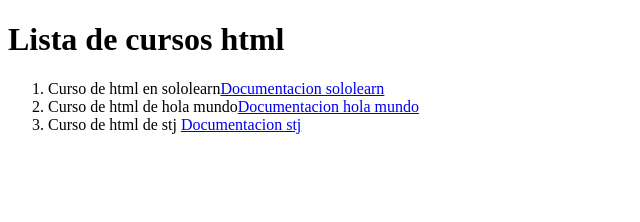
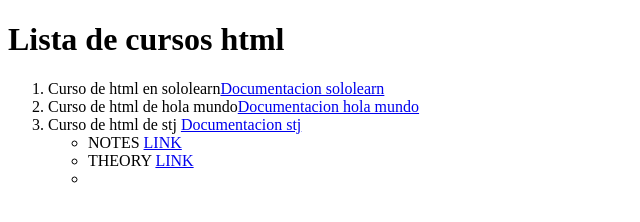
Before and after one commit to dwe23/dwe23, a plain HTML site: page index.html in a window 1280 px wide. Shown: the whole page, without its empty margins (0-640 px from the left). Drawn offline with Linux system fonts and the light colour scheme.

Commit message:
Agregando los subhipervinculos

```diff
--- a/index.html
+++ b/index.html
@@ -10,6 +10,12 @@
         <li>Curso de html en sololearn<a href="https://dawn-ketch-5c1.notion.site/CSS-AND-HTML-34c38a697bd04aa388e9b4ac78a2e669">Documentacion sololearn</a> </li>
         <li>Curso de html de hola mundo<a href="pagina2.html">Documentacion hola mundo</a></li>
         <li>Curso de html de stj <a href="pagina3.html">Documentacion stj</a></li>
+        <ul>
+            <li>NOTES <a href="https://drive.google.com/drive/folders/1ra0mIJyjr0v7WpXZ2ADT2Ep4KCeBOxD3?usp=sharing">LINK</a> </li>
+            <li>THEORY <a href="https://drive.google.com/drive/folders/1ra0mIJyjr0v7WpXZ2ADT2Ep4KCeBOxD3?usp=sharing">LINK</a>  </li>
+            <li></li>
+        </ul>
+
     </ol>
 </body>
 </html>
```
